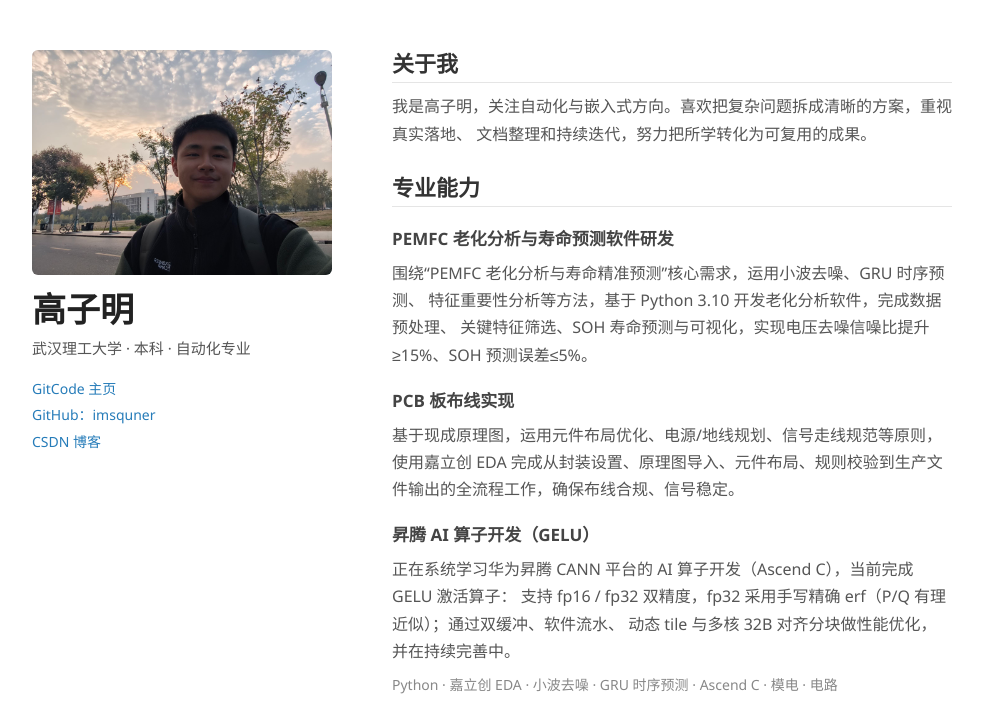
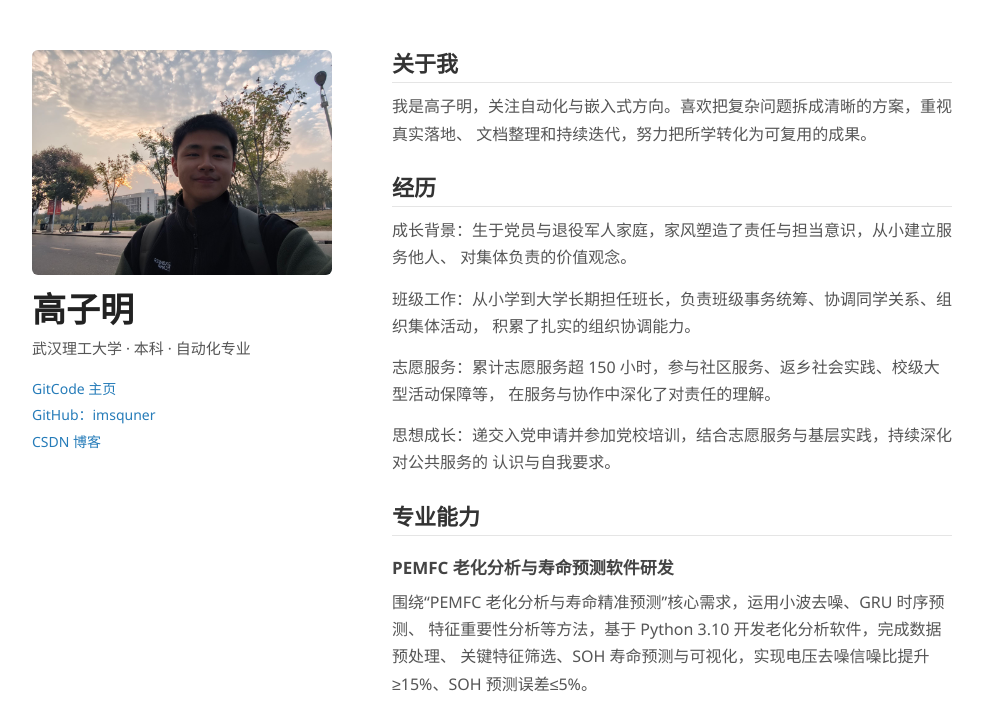
Before and after one commit to imsquner/imsquner.github.io, a plain HTML site: page index.html in a window 1280 px wide. Shown: the top 713 px of the page, without its empty margins (148-1131 px from the left). Drawn offline with Linux system fonts and the light colour scheme.

Commit message:
Remove local reference files; summarize experience as text

```diff
--- a/index.html
+++ b/index.html
@@ -28,6 +28,24 @@
         <p>
           我是高子明，关注自动化与嵌入式方向。喜欢把复杂问题拆成清晰的方案，重视真实落地、
           文档整理和持续迭代，努力把所学转化为可复用的成果。
+        </p>
+
+        <h2>经历</h2>
+        <p>
+          成长背景：生于党员与退役军人家庭，家风塑造了责任与担当意识，从小建立服务他人、
+          对集体负责的价值观念。
+        </p>
+        <p>
+          班级工作：从小学到大学长期担任班长，负责班级事务统筹、协调同学关系、组织集体活动，
+          积累了扎实的组织协调能力。
+        </p>
+        <p>
+          志愿服务：累计志愿服务超 150 小时，参与社区服务、返乡社会实践、校级大型活动保障等，
+          在服务与协作中深化了对责任的理解。
+        </p>
+        <p>
+          思想成长：递交入党申请并参加党校培训，结合志愿服务与基层实践，持续深化对公共服务的
+          认识与自我要求。
         </p>
 
         <h2>专业能力</h2>
@@ -85,8 +103,6 @@
           <li><a href="https://github.com/imsquner/the-prediction-of-pemfc-s-soh-rul" target="_blank" rel="noreferrer">PEMFC SOH / RUL 预测（GRU）</a></li>
           <li><a href="https://github.com/imsquner/esp32-c3-mini" target="_blank" rel="noreferrer">ESP32-C3 mini 嵌入式（LVGL）</a></li>
           <li><a href="https://github.com/imsquner/mybot" target="_blank" rel="noreferrer">mybot · 轻量 AI 机器人框架</a></li>
-          <li><a href="reference/自动化2403高子明.pptx" target="_blank" rel="noreferrer">项目汇报 PPT</a></li>
-          <li><a href="reference/个人自传.docx" target="_blank" rel="noreferrer">个人自传</a></li>
           <li><a href="https://gitcode.com/2404_88893172" target="_blank" rel="noreferrer">GitCode 主页</a></li>
           <li><a href="https://github.com/imsquner" target="_blank" rel="noreferrer">GitHub 主页</a></li>
           <li><a href="https://blog.csdn.net/2404_88893172" target="_blank" rel="noreferrer">CSDN 博客</a></li>
```
Also changed, not shown: 4 other files.
